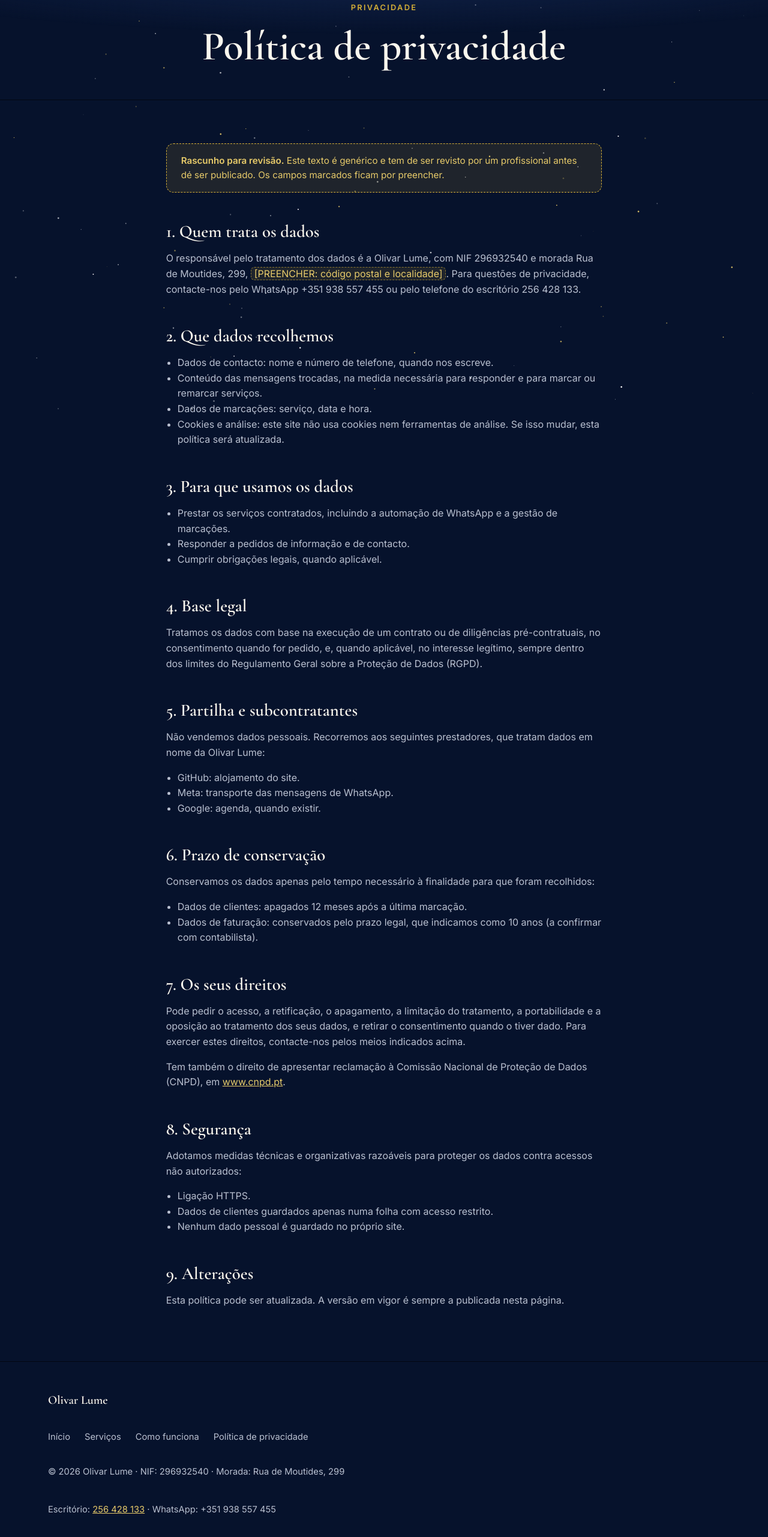
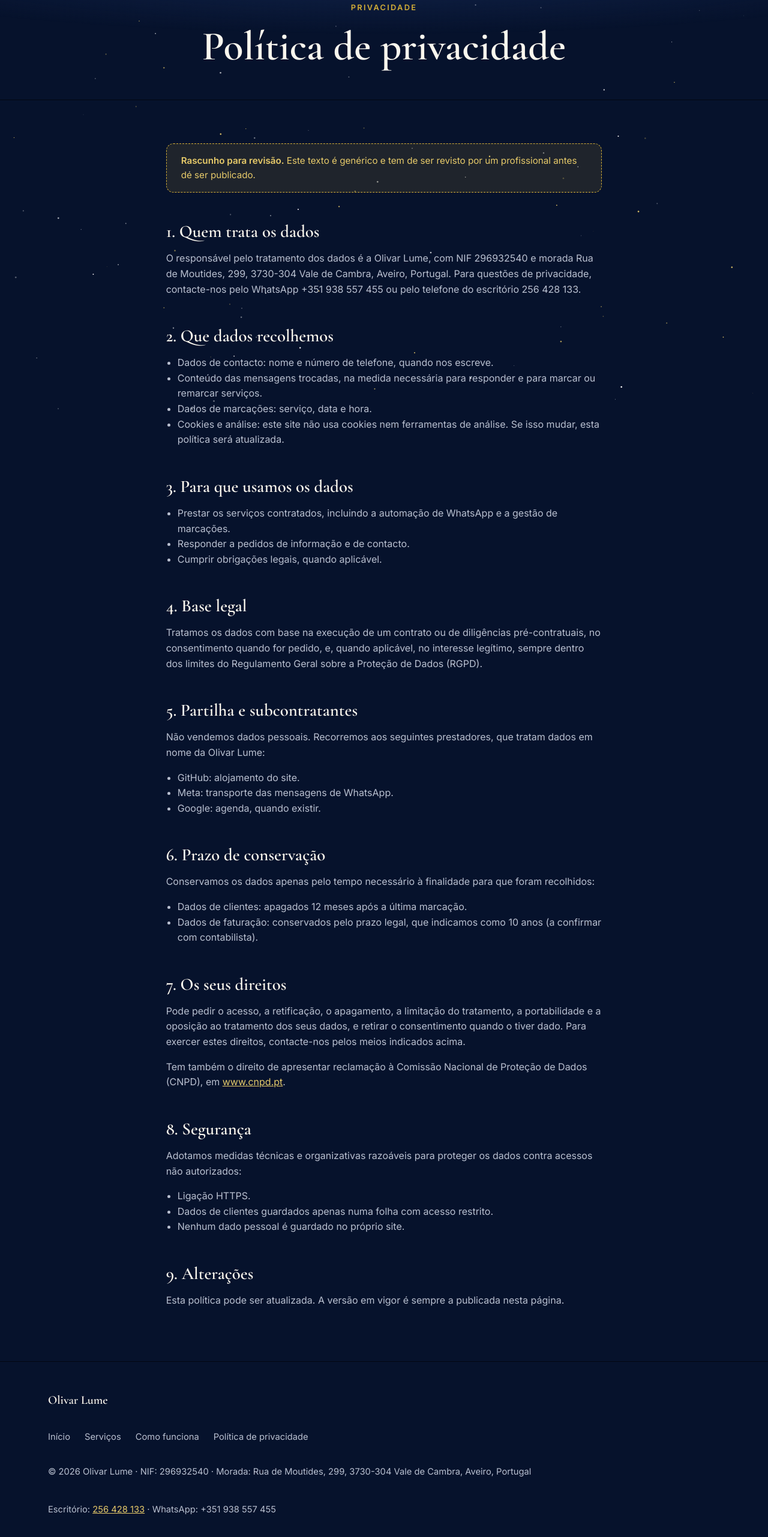
Before and after one commit to olivarlume/olivar-lume-site, a plain HTML site: page politica-privacidade.html in a window 1280 px wide. Shown: the part 114-2676 px from the top of the page at 60% size. Drawn offline with nearby package versions, Linux system fonts and the light colour scheme.

Commit message:
Morada completa
Co-Authored-By: Claude Sonnet 5.5 <noreply@anthropic.com>

```diff
--- a/config.js
+++ b/config.js
@@ -10,5 +10,5 @@ window.OLIVAR_CONFIG = {
   escritorioDisplay: "256 428 133",
   escritorioTel: "+351256428133",
   nif: "296932540",
-  morada: "Rua de Moutides, 299"
+  morada: "Rua de Moutides, 299, 3730-304 Vale de Cambra, Aveiro, Portugal"
 };
--- a/politica-privacidade.html
+++ b/politica-privacidade.html
@@ -58,11 +58,11 @@
     <section class="section">
       <div class="container prose">
         <div class="draft-banner">
-          <strong>Rascunho para revisão.</strong> Este texto é genérico e tem de ser revisto por um profissional antes de ser publicado. Os campos marcados ficam por preencher.
+          <strong>Rascunho para revisão.</strong> Este texto é genérico e tem de ser revisto por um profissional antes de ser publicado.
         </div>
 
         <h2>1. Quem trata os dados</h2>
-        <p>O responsável pelo tratamento dos dados é a Olivar Lume, com NIF 296932540 e morada Rua de Moutides, 299, <mark class="ph">[PREENCHER: código postal e localidade]</mark>. Para questões de privacidade, contacte-nos pelo WhatsApp +351 938 557 455 ou pelo telefone do escritório 256 428 133.</p>
+        <p>O responsável pelo tratamento dos dados é a Olivar Lume, com NIF 296932540 e morada Rua de Moutides, 299, 3730-304 Vale de Cambra, Aveiro, Portugal. Para questões de privacidade, contacte-nos pelo WhatsApp +351 938 557 455 ou pelo telefone do escritório 256 428 133.</p>
 
         <h2>2. Que dados recolhemos</h2>
         <ul>
@@ -125,7 +125,7 @@
         <li><a href="como-funciona.html">Como funciona</a></li>
         <li><a href="politica-privacidade.html" aria-current="page">Política de privacidade</a></li>
       </ul>
-      <p>© <span data-year>2026</span> Olivar Lume · NIF: <span data-config="nif">296932540</span> · Morada: <span data-config="morada">Rua de Moutides, 299</span></p>
+      <p>© <span data-year>2026</span> Olivar Lume · NIF: <span data-config="nif">296932540</span> · Morada: <span data-config="morada">Rua de Moutides, 299, 3730-304 Vale de Cambra, Aveiro, Portugal</span></p>
       <p>Escritório: <a data-tel href="tel:+351256428133"><span data-config="escritorioDisplay">256 428 133</span></a> · WhatsApp: <span data-config="whatsappDisplay">+351 938 557 455</span></p>
     </div>
   </footer>
```
Also changed, not shown: como-funciona.html (+1 -1 lines), index.html (+1 -1 lines), servicos.html (+1 -1 lines), 1 other file.
